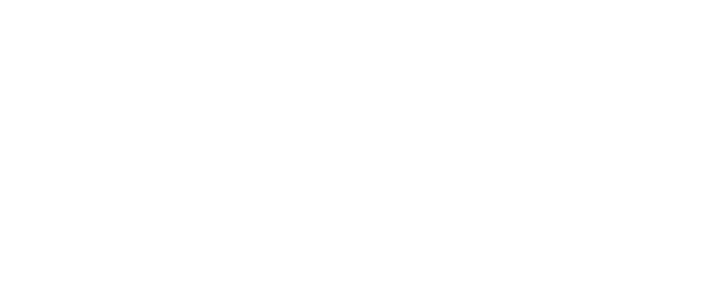
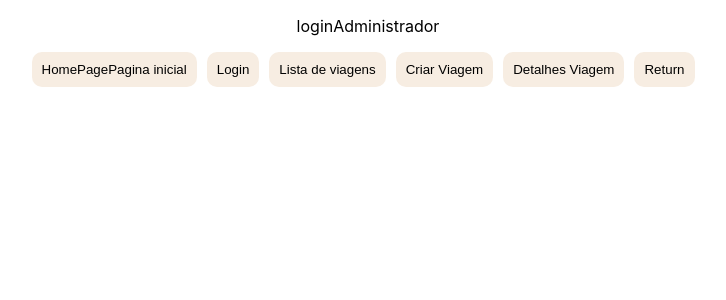
Before and after one commit to future4code/barros-Vitoria-Galdino, a React (Create React App) app in the folder modulo4/projeto-labex/labex/: page /Administrador/1 in a window 1280 px wide. Before the commit this address had no page. Shown: the top 300 px of the page, without its empty margins (272-998 px from the left). Built offline with nearby package versions, Linux system fonts and the light colour scheme.

Commit message:
rotasOk-2

```diff
--- a/modulo4/projeto-labex/labex/src/Components/Pages/AdminHomePage.js
+++ b/modulo4/projeto-labex/labex/src/Components/Pages/AdminHomePage.js
@@ -1,14 +1,20 @@
 // Para o administrador ver a lista de viagens e poder deletá-las ou acessar o detalhe de cada uma delas
 
 import React from 'react';
-import { useNavigate} from 'react-router-dom';
-import {Button} from '../styled';
+import { useNavigate, useParams} from 'react-router-dom';
+import {Button} from '../../style';
 
 function AdminHomePage() {
     const navigate = useNavigate();
+    const pathParams = useParams();
+    const login = pathParams.login;
 
     const goToHome = () => {
-        navigate("/")
+        navigate("/HomePage")
+    }
+
+    const goToLastPage = () => {
+        navigate(-1)
     }
 
     const goToLogin = () => {
@@ -29,12 +35,13 @@
 
     return(
         <section>
-        <p>Administrador</p>
-        <Button onClick={goToHome}>Pagina inicial</Button>
+        <p>{login === "login" ? "Administrador" : "login"}Administrador</p>
+        <Button onClick={goToHome}>{login === "login" ? "Pagina inicial" : "HomePage"}Pagina inicial</Button>
         <Button onClick={goToLogin}>Login</Button>
         <Button onClick={goToList}>Lista de viagens</Button>
         <Button onClick={goToCreate}>Criar Viagem</Button>
         <Button onClick={goToTripDetails}>Detalhes Viagem</Button>
+        <Button onClick={goToLastPage}>{login === "login" ? "Retorne" : "Return"}</Button>
         </section>
     )
 }
--- a/modulo4/projeto-labex/labex/src/Components/Pages/HomePage.js
+++ b/modulo4/projeto-labex/labex/src/Components/Pages/HomePage.js
@@ -8,7 +8,7 @@
     const navigate = useNavigate()
 
     const goToAdminHome = () => {
-        navigate("/AdminHomePage")
+        navigate("/AdminHomePage/login")
     }
 
     const goToListTrip = () => {
--- a/modulo4/projeto-labex/labex/src/Components/Pages/Router.js
+++ b/modulo4/projeto-labex/labex/src/Components/Pages/Router.js
@@ -13,7 +13,7 @@
        <BrowserRouter>
           <Routes>
             <Route index element={ <HomePage/> } />
-            <Route path="Administrador" element={ <AdminHomePage/> } />
+            <Route path="Administrador/:login" element={ <AdminHomePage/> } />
             <Route path="Aplicacao-Formulario" element={ <ApplicationFormPage/> } />
             <Route path="Criar-Viagem" element={ <CreateTripPage/> } />
             <Route path="Lista-Viagem" element={ <ListTripsPage/> } />
```
